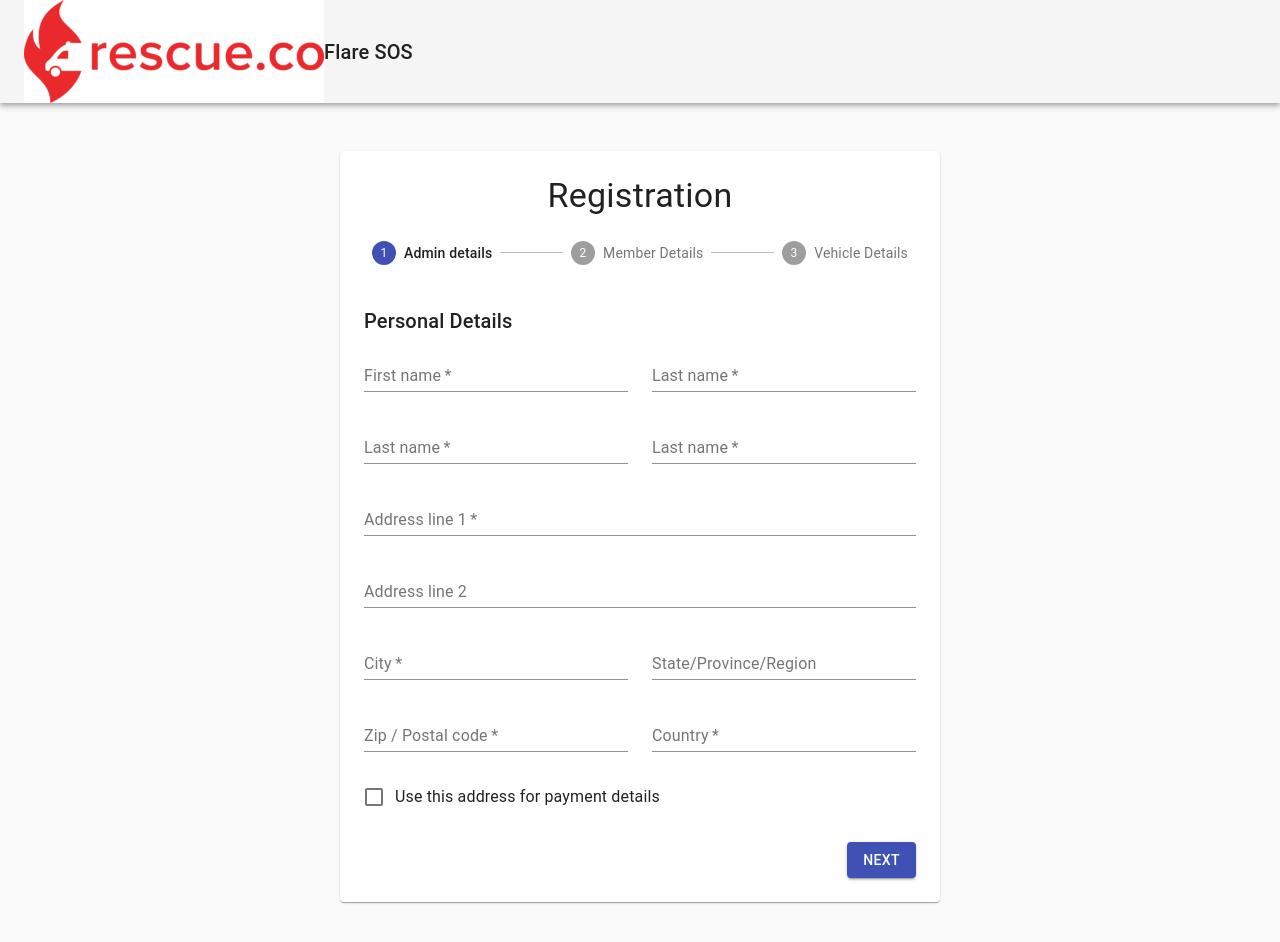
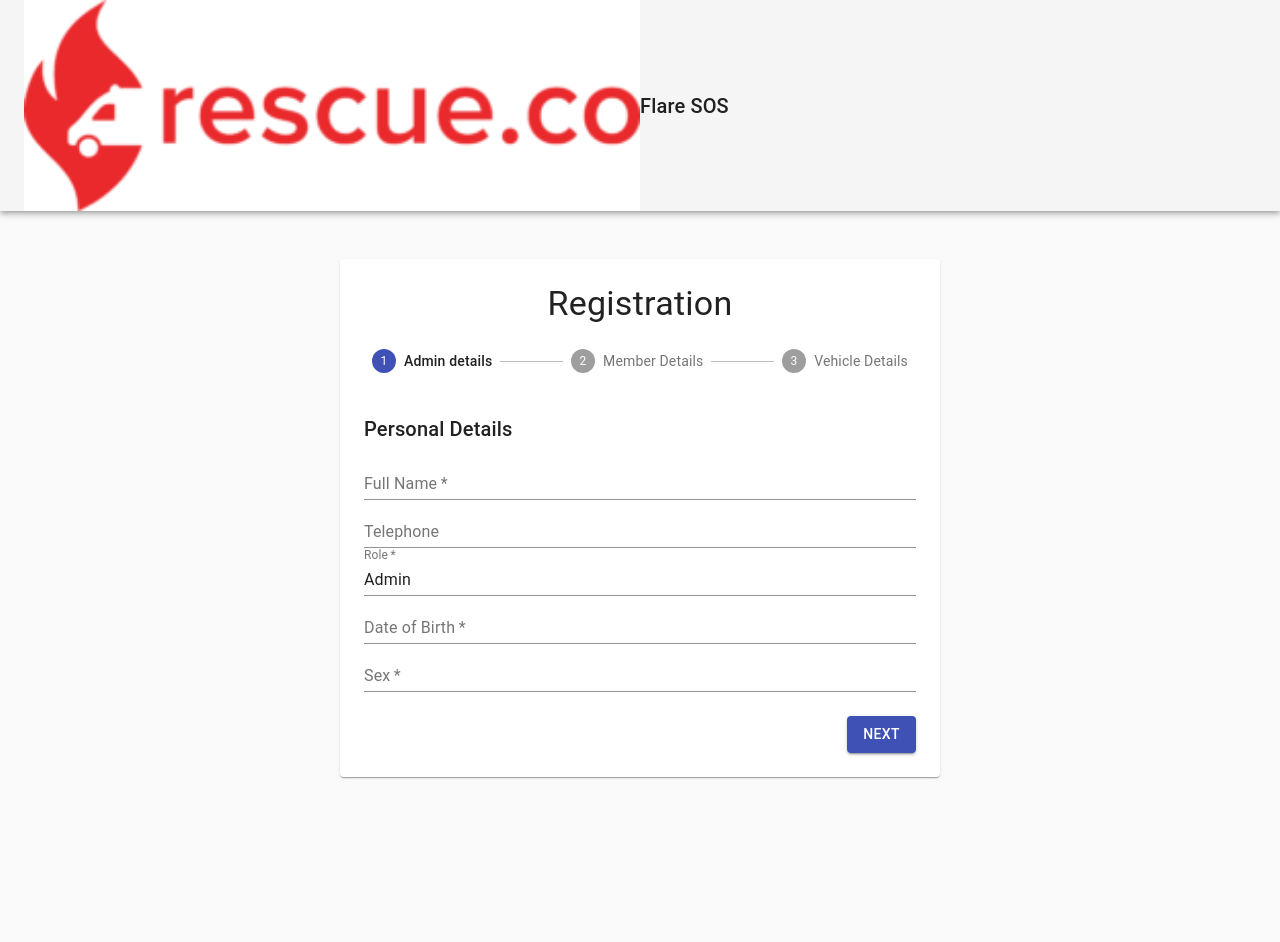
Before and after one commit to Alexkibii/SOS-web, a React (Create React App) app: page / in a window 1280 px wide. Shown: the top 942 px of the page. After the commit the page ends 825 px from the top, so only its background shows below. Built offline with nearby package versions, Linux system fonts and the light colour scheme.

Commit message:
add formik

```diff
--- a/src/App.js
+++ b/src/App.js
@@ -56,6 +56,17 @@ const useStyles = makeStyles((theme) => ({
     marginTop: theme.spacing(3),
     marginLeft: theme.spacing(1),
   },
+  toolbar:{
+    display: "flex",
+    flexDirection: "row",
+    justifyContent: "start",
+    alignItems: "center",
+    width:"100%",
+  },
+  img: {
+    height: "auto",
+    width: "100%"
+  }
 }));
 
 const steps = ['Admin details', 'Member Details',  'Vehicle Details'];
@@ -91,9 +102,9 @@ function getStepContent(step) {
     <React.Fragment>
       <CssBaseline />
       <AppBar position="absolute" color="default" className={classes.appBar}>
-        <Toolbar>
-          <img src={logo} alt="Logo" />
-          <Typography variant="h6" color="inherit" noWrap>
+        <Toolbar className={classes.toolbar}>
+          <img className= {classes.img} src={logo} alt="Logo" />
+          <Typography className={classes.toolbar} variant="h6" color="inherit" noWrap>
             Flare SOS
           </Typography>
         </Toolbar>
@@ -136,7 +147,7 @@ function getStepContent(step) {
                     onClick={handleNext}
                     className={classes.button}
                   >
-                    {activeStep === steps.length - 1 ? 'SUbscribe' : 'Next'}
+                    {activeStep === steps.length - 1 ? 'Subscribe' : 'Next'}
                   </Button>
                 </div>
               </React.Fragment>
--- a/src/components/FetchContacts.js
+++ b/src/components/FetchContacts.js
@@ -1,49 +1,103 @@
-import React from 'react';
+import React, {useState} from 'react';
+import Grid from '@material-ui/core/Grid';
 import Typography from '@material-ui/core/Typography';
-import Grid from '@material-ui/core/Grid';
 import TextField from '@material-ui/core/TextField';
 import FormControlLabel from '@material-ui/core/FormControlLabel';
 import Checkbox from '@material-ui/core/Checkbox';
+import { Formik } from 'formik';
+
 
 export default function FetchContacts() {
+
   return (
+
     <React.Fragment>
-      <Typography variant="h6" gutterBottom>
-      Emergency Contacts
+
+
+         <Formik
+      initialValues ={{
+      formalFullName: '',
+      telephoneNumber: '',
+      dateOfBirth: '',
+      sex: ''
+      }}
+      validate={values => {
+         const errors = {};
+         if (!values.formalFullName || !values.dateOfBirth || !values.sex) {
+           errors.formalFullName = 'Required';
+         }
+         return errors;
+       }}
+       OnSubmit={(values, { setSubmitting }) => {
+         setTimeout(() => {
+           alert(JSON.stringify(values, null, 2));
+           setSubmitting(false);
+         }, 400);
+       }}
+      >
+        {({
+         values,
+         errors,
+         touched,
+         handleChange,
+         handleBlur,
+         handleSubmit,
+         isSubmitting,
+         /* and other goodies */
+       }) => (
+         <form onSubmit={handleSubmit}>
+
+    <Typography variant="h6" gutterBottom>
+       Personal Details
       </Typography>
-      <Grid container spacing={3}>
-        <Grid item xs={12} md={6}>
-          <TextField required id="cardName" label="Name on card" fullWidth autoComplete="cc-name" />
-        </Grid>
-        <Grid item xs={12} md={6}>
+        <Grid item xs={12}>
           <TextField
             required
-            id="cardNumber"
-            label="Card number"
+            id="formalFullName"
+            name="formalFullName"
+            label="Full Name"
+
             fullWidth
-            autoComplete="cc-number"
-          />
-        </Grid>
-        <Grid item xs={12} md={6}>
-          <TextField required id="expDate" label="Expiry date" fullWidth autoComplete="cc-exp" />
-        </Grid>
-        <Grid item xs={12} md={6}>
-          <TextField
-            required
-            id="cvv"
-            label="CVV"
-            helperText="Last three digits on signature strip"
-            fullWidth
-            autoComplete="cc-csc"
+            autoComplete="formalFullName"
           />
         </Grid>
         <Grid item xs={12}>
-          <FormControlLabel
-            control={<Checkbox color="secondary" name="saveCard" value="yes" />}
-            label="Remember credit card details for next time"
+          <TextField
+            id="telephoneNumber"
+            name="telephoneNumber"
+            label="Telephone"
+            fullWidth
+            autoComplete="telephoneNumber"
           />
         </Grid>
-      </Grid>
+        <Grid item xs={12}>
+          <TextField
+            required
+            id="role"
+            defaultValue="Member"
+            name="role"
+            label="Role"
+            fullWidth
+            autoComplete="role"
+          />
+        </Grid>
+        <Grid item xs={12}>
+          <TextField id="dateOfBirth" name="dateOfBirth" label="Date of Birth" fullWidth required />
+        </Grid>
+        <Grid item xs={12}>
+          <TextField
+            required
+            id="sex"
+            name="sex"
+            label="Sex"
+            fullWidth
+            autoComplete="sex"
+          />
+        </Grid>
+      </form>
+       )}
+
+         </Formik>
     </React.Fragment>
   );
 }
--- a/src/components/PersonalDetails.js
+++ b/src/components/PersonalDetails.js
@@ -4,138 +4,99 @@ import Typography from '@material-ui/core/Typography';
 import TextField from '@material-ui/core/TextField';
 import FormControlLabel from '@material-ui/core/FormControlLabel';
 import Checkbox from '@material-ui/core/Checkbox';
+import { Formik } from 'formik';
 
-export default function PersonalDetails(props) {
-     const [state , setState] = useState({
-       firstName : "",
-       lastName: "",
-       otherName : "",
-       telephoneNumber: "",
-       dateOfBirth: "",
-       sex: ""
-    })
-    const handleChange = (e) => {
-        const {id , value} = e.target
-        setState(prevState => ({
-            ...prevState,
-            [id] : value
-        }))
-    }
+
+
+export default function PersonalDetails() {
   return (
+
     <React.Fragment>
-      <Typography variant="h6" gutterBottom>
+
+
+         <Formik
+      initialValues ={{
+      formalFullName: '',
+      telephoneNumber: '',
+      dateOfBirth: '',
+      sex: ''
+      }}
+      validate={values => {
+         const errors = {};
+         if (!values.formalFullName || !values.dateOfBirth || !values.sex) {
+           errors.formalFullName = 'Required';
+         }
+         return errors;
+       }}
+       OnSubmit={(values, { setSubmitting }) => {
+         setTimeout(() => {
+           alert(JSON.stringify(values, null, 2));
+           setSubmitting(false);
+         }, 400);
+       }}
+      >
+        {({
+         values,
+         errors,
+         touched,
+         handleChange,
+         handleBlur,
+         handleSubmit,
+         isSubmitting,
+         /* and other goodies */
+       }) => (
+         <form onSubmit={handleSubmit}>
+
+    <Typography variant="h6" gutterBottom>
        Personal Details
       </Typography>
-      <Grid container spacing={3}>
-        <Grid item xs={12} sm={6}>
+        <Grid item xs={12}>
           <TextField
             required
-            id="firstName"
-            name="firstName"
-            label="First name"
-            value={state.firstName}
-            onChange={handleChange}
+            id="formalFullName"
+            name="formalFullName"
+            label="Full Name"
 
             fullWidth
-            autoComplete="given-name"
+            autoComplete="formalFullName"
           />
         </Grid>
-        <Grid item xs={12} sm={6}>
+        <Grid item xs={12}>
           <TextField
-            required
-            id="lastName"
-            name="lastName"
-            label="Last name"
-            value={state.lastName}
-            onChange={handleChange}
+            id="telephoneNumber"
+            name="telephoneNumber"
+            label="Telephone"
             fullWidth
-            autoComplete="family-name"
-          />
-        </Grid>
-         <Grid item xs={12} sm={6}>
-          <TextField
-            required
-            id="lastName"
-            name="lastName"
-            label="Last name"
-            value={state.lastName}
-            onChange={handleChange}
-            fullWidth
-            autoComplete="family-name"
-          />
-        </Grid>
-         <Grid item xs={12} sm={6}>
-          <TextField
-            required
-            id="lastName"
-            name="lastName"
-            label="Last name"
-            value={state.lastName}
-            onChange={handleChange}
-            fullWidth
-            autoComplete="family-name"
+            autoComplete="telephoneNumber"
           />
         </Grid>
         <Grid item xs={12}>
           <TextField
             required
-            id="address1"
-            name="address1"
-            label="Address line 1"
-
+            id="role"
+            defaultValue="Admin"
+            name="role"
+            label="Role"
             fullWidth
-            autoComplete="shipping address-line1"
+            autoComplete="role"
           />
         </Grid>
         <Grid item xs={12}>
+          <TextField id="dateOfBirth" name="dateOfBirth" label="Date of Birth" fullWidth required />
+        </Grid>
+        <Grid item xs={12}>
           <TextField
-            id="address2"
-            name="address2"
-            label="Address line 2"
+            required
+            id="sex"
+            name="sex"
+            label="Sex"
             fullWidth
-            autoComplete="shipping address-line2"
+            autoComplete="sex"
           />
         </Grid>
-        <Grid item xs={12} sm={6}>
-          <TextField
-            required
-            id="city"
-            name="city"
-            label="City"
-            fullWidth
-            autoComplete="shipping address-level2"
-          />
-        </Grid>
-        <Grid item xs={12} sm={6}>
-          <TextField id="state" name="state" label="State/Province/Region" fullWidth />
-        </Grid>
-        <Grid item xs={12} sm={6}>
-          <TextField
-            required
-            id="zip"
-            name="zip"
-            label="Zip / Postal code"
-            fullWidth
-            autoComplete="shipping postal-code"
-          />
-        </Grid>
-        <Grid item xs={12} sm={6}>
-          <TextField
-            required
-            id="country"
-            name="country"
-            label="Country"
-            fullWidth
-            autoComplete="shipping country"
-          />
-        </Grid>
-        <Grid item xs={12}>
-          <FormControlLabel
-            control={<Checkbox color="secondary" name="saveAddress" value="yes" />}
-            label="Use this address for payment details"
-          />
-        </Grid>
-      </Grid>
+      </form>
+       )}
+         </Formik>
     </React.Fragment>
   );
 }
```
Also changed, not shown: logo.png (added), rescue.png (deleted).
